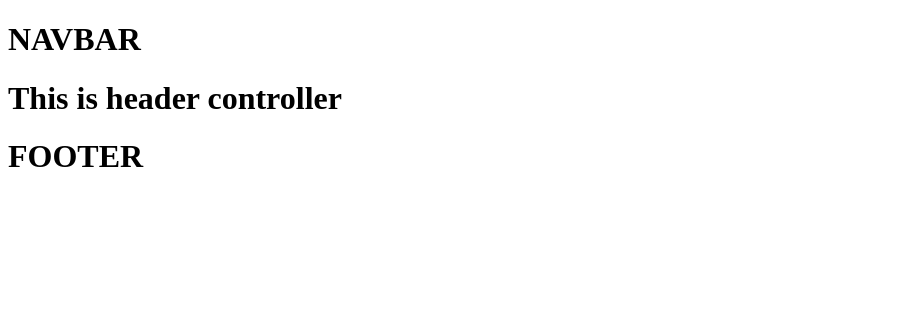
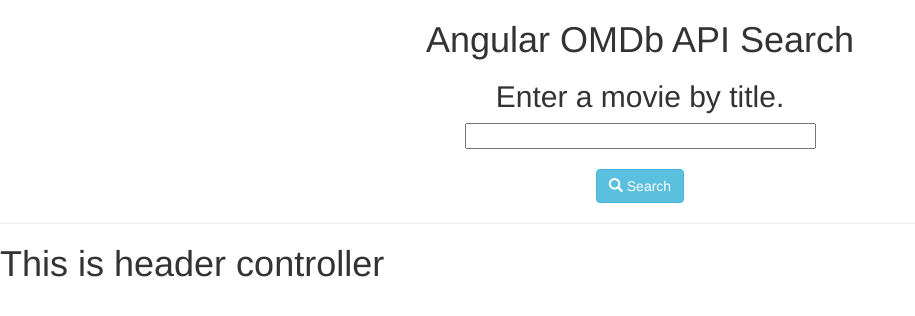
Before and after one commit to HalahRaadSalih/angularOMDB, a plain HTML site: page index.html in a window 1280 px wide. Shown: the whole page, without its empty margins (0-915 px from the left). Drawn offline with nearby package versions, Linux system fonts and the light colour scheme; some packages are replaced by stand-ins of ours.

Commit message:
setup index page header

```diff
--- a/index.html
+++ b/index.html
@@ -4,6 +4,9 @@
 <head>
     <meta charset="UTF-8">
     <title>OMDB Search</title>
+    <link rel="stylesheet" href="http://maxcdn.bootstrapcdn.com/bootstrap/3.3.6/css/bootstrap.min.css">
+    <script src="https://ajax.googleapis.com/ajax/libs/jquery/1.12.0/jquery.min.js"></script>
+    <script src="http://maxcdn.bootstrapcdn.com/bootstrap/3.3.6/js/bootstrap.min.js"></script>
     <script src="https://ajax.googleapis.com/ajax/libs/angularjs/1.4.5/angular.js"></script>
     <script src="https://ajax.googleapis.com/ajax/libs/angularjs/1.4.5/angular-route.js"></script>
     <script type="text/javascript" src="js/controllers.js"></script>
@@ -11,11 +14,21 @@
 </head>
 
 <body>
-	<h1>NAVBAR</h1>
-	<div ng-view>
+    <h1><center>Angular OMDb API Search</center></h1>
+    <h2><center>Enter a movie by title.</center></h2>
+    <center>
+        <input type="text" size="40">
+    </center>
+    <br>
+    <center>
+        <button type="button" class="btn btn-info">
+            <span class="glyphicon glyphicon-search"></span> Search
+        </button>
+    </center>
+    <hr>
 
-	</div>
-	<h1>FOOTER</h1>
+    <div ng-view>
+    </div>
 </body>
 
 </html>
```
